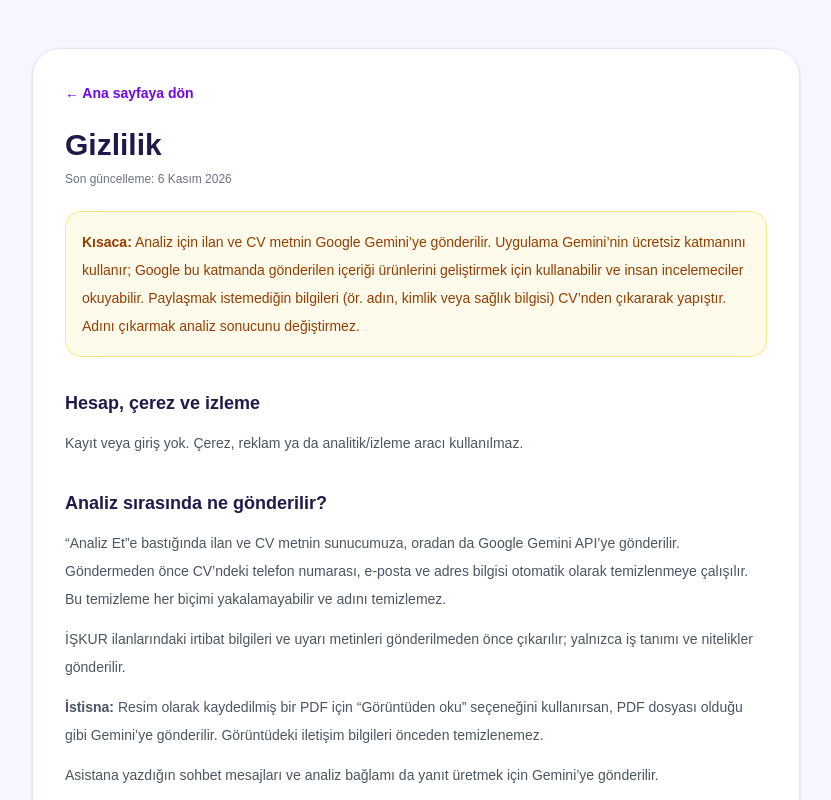
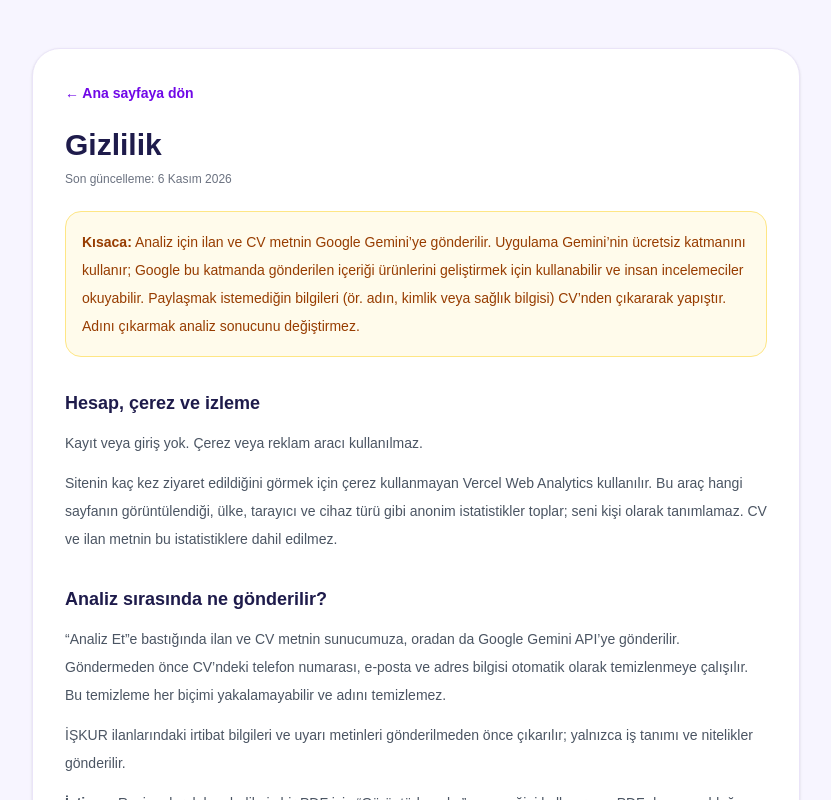
Before and after one commit to asynrphix/kariyer-asistani, a Next.js app: page /gizlilik in a window 1280 px wide. Shown: the top 800 px of the page, without its empty margins (224-1055 px from the left). Built offline with nearby package versions, Linux system fonts and the light colour scheme; no server answers.

Commit message:
feat: Vercel Web Analytics (çerezsiz) ve gizlilik metni güncellemesi

```diff
--- a/app/gizlilik/page.tsx
+++ b/app/gizlilik/page.tsx
@@ -33,7 +33,12 @@ export default function PrivacyPage() {
         </div>
 
         <Bolum baslik="Hesap, çerez ve izleme">
-          <p>Kayıt veya giriş yok. Çerez, reklam ya da analitik/izleme aracı kullanılmaz.</p>
+                    <p>Kayıt veya giriş yok. Çerez veya reklam aracı kullanılmaz.</p>
+          <p>
+            Sitenin kaç kez ziyaret edildiğini görmek için çerez kullanmayan Vercel Web Analytics kullanılır. Bu araç
+            hangi sayfanın görüntülendiği, ülke, tarayıcı ve cihaz türü gibi anonim istatistikler toplar; seni kişi olarak
+            tanımlamaz. CV ve ilan metnin bu istatistiklere dahil edilmez.
+          </p>
         </Bolum>
 
         <Bolum baslik="Analiz sırasında ne gönderilir?">
--- a/app/layout.tsx
+++ b/app/layout.tsx
@@ -1,7 +1,7 @@
 import type { Metadata } from "next";
 import Script from "next/script";
 import { Geist, Geist_Mono } from "next/font/google";
-
+import { Analytics } from "@vercel/analytics/next";
 import { SiteFooter } from "@/components/site-footer";
 import "./globals.css";
 
@@ -62,6 +62,7 @@ export default function RootLayout({ children }: LayoutProps<"/">) {
         <Script id="theme-script" strategy="beforeInteractive" dangerouslySetInnerHTML={{ __html: themeScript }} />
         {children}
         <SiteFooter />
+          <Analytics />
       </body>
     </html>
   );
--- a/package.json
+++ b/package.json
@@ -17,6 +17,7 @@
     "@google/genai": "^2.32.0",
     "@upstash/ratelimit": "^2.2.0",
     "@upstash/redis": "^1.41.0",
+    "@vercel/analytics": "^2.0.1",
     "mammoth": "^1.13.0",
     "next": "16.4.5",
     "pdfjs-dist": "^6.5.438",
@@ -25,7 +26,7 @@
   },
   "devDependencies": {
     "@tailwindcss/turbopack": "^4",
-    "@types/node": "^20",
+    "@types/node": "^24.19.2",
     "@types/react": "^19",
     "@types/react-dom": "^19",
     "eslint": "^9",
@@ -33,6 +34,7 @@
     "tailwindcss": "^4",
     "tsx": "^4.23.15",
     "typescript": "^5",
-    "vitest": "^1.6.0"
+    "vite": "^8.3.6",
+    "vitest": "^5.1.0"
   }
 }
```
Also changed, not shown: 1 other file (tests, documents, lock files or other folders).
